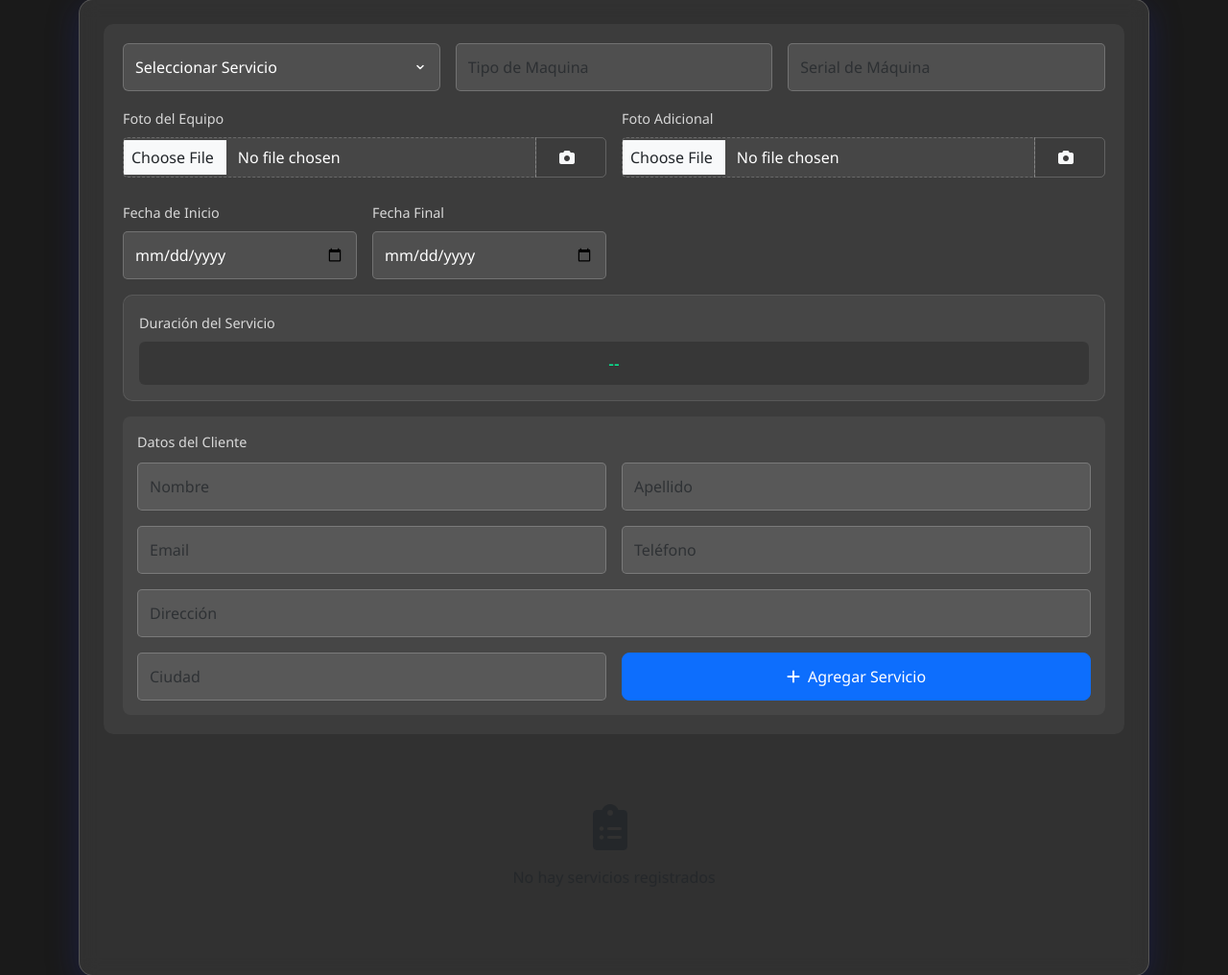
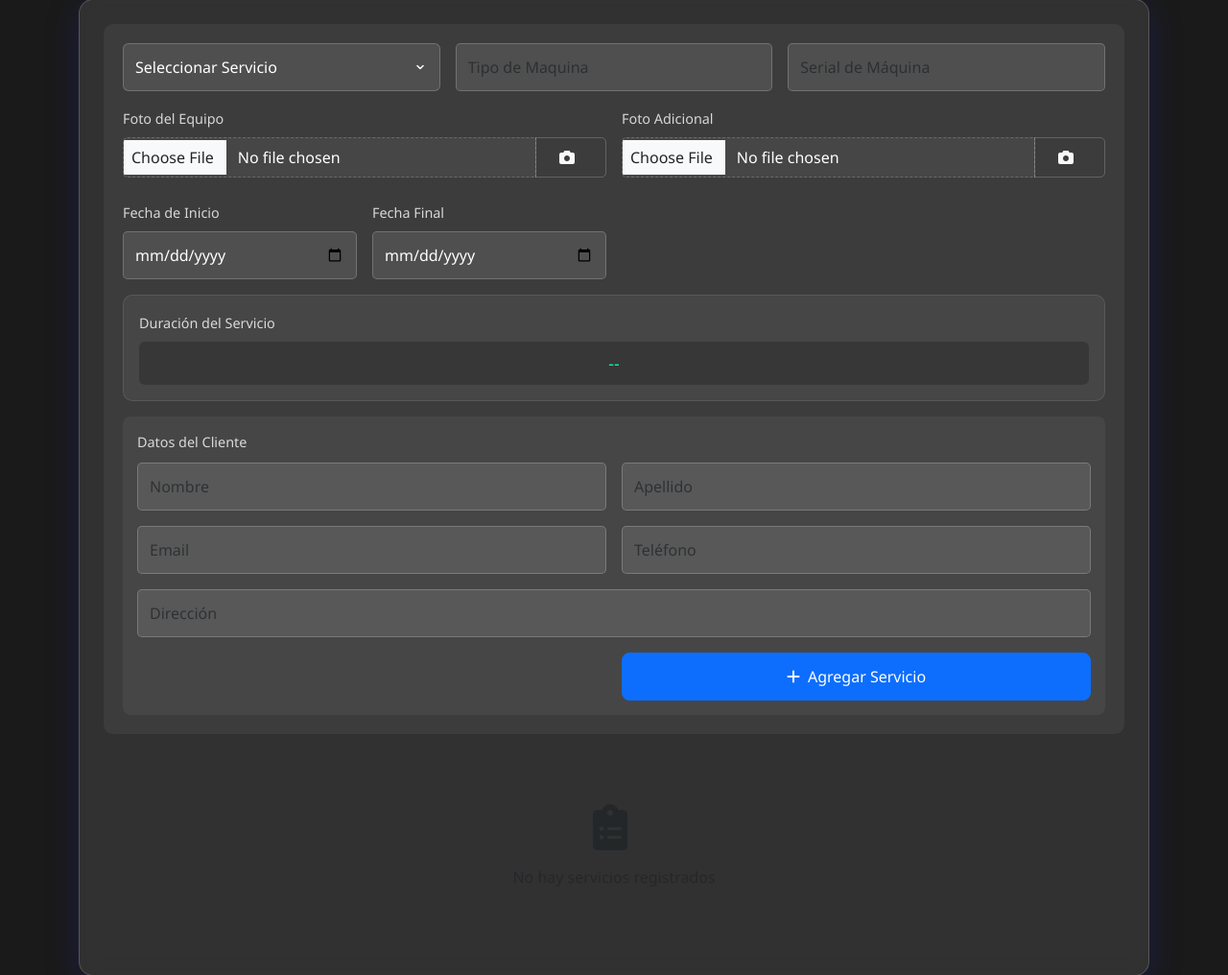
Before and after one commit to rafaelhgarcia/astro-lift-flask-app, a Flask app: page /intranet in a window 1280 px wide. Shown: the part 387-1403 px from the top of the page at 96% size. Run offline with Flask 3, Linux system fonts and the light colour scheme; the visitor is signed in with stand-in values (Sample User, id 1); data that the repository does not hold is empty.

Commit message:
Eliminar campo Ciudad del formulario de información del cliente

```diff
--- a/templates/intranet.html
+++ b/templates/intranet.html
@@ -395,7 +395,6 @@
                         <input type="text" class="form-control" name="direccion" placeholder="Dirección" required>
                     </div>
                     <div class="col-md-6">
-                        <input type="text" class="form-control" name="ciudad" placeholder="Ciudad" required>
                     </div>
                     <div class="col-md-6">
                         <button type="submit" class="btn btn-primary w-100 btn-task">
@@ -436,7 +435,6 @@
                                 <p class="mb-1"><strong>Email:</strong> {{ tarea.email }}</p>
                                 <p class="mb-1"><strong>Teléfono:</strong> {{ tarea.telefono }}</p>
                                 <p class="mb-1"><strong>Dirección:</strong> {{ tarea.direccion }}</p>
-                                <p class="mb-0"><strong>Ciudad:</strong> {{ tarea.ciudad }}</p>
                             </div>
                             {% endif %}
                             {% if tarea.foto1_url or tarea.foto2_url %}
```
